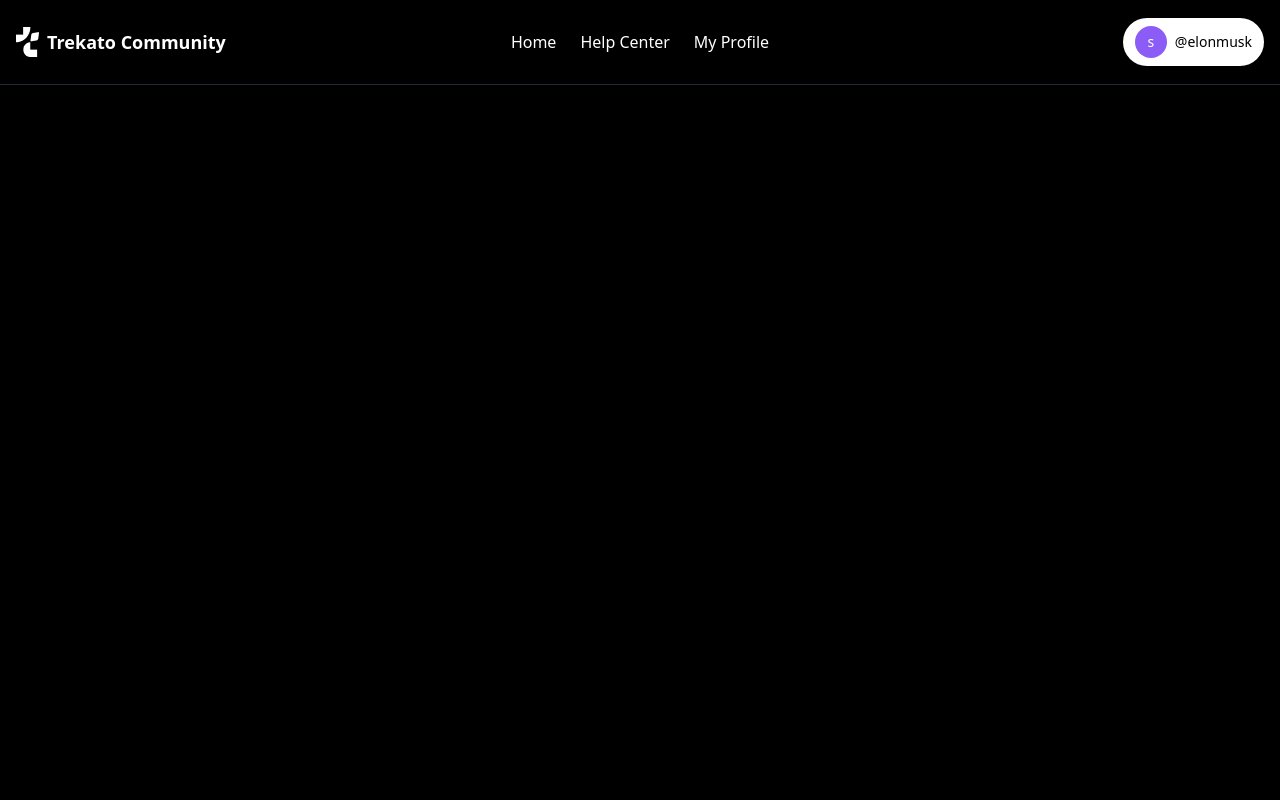
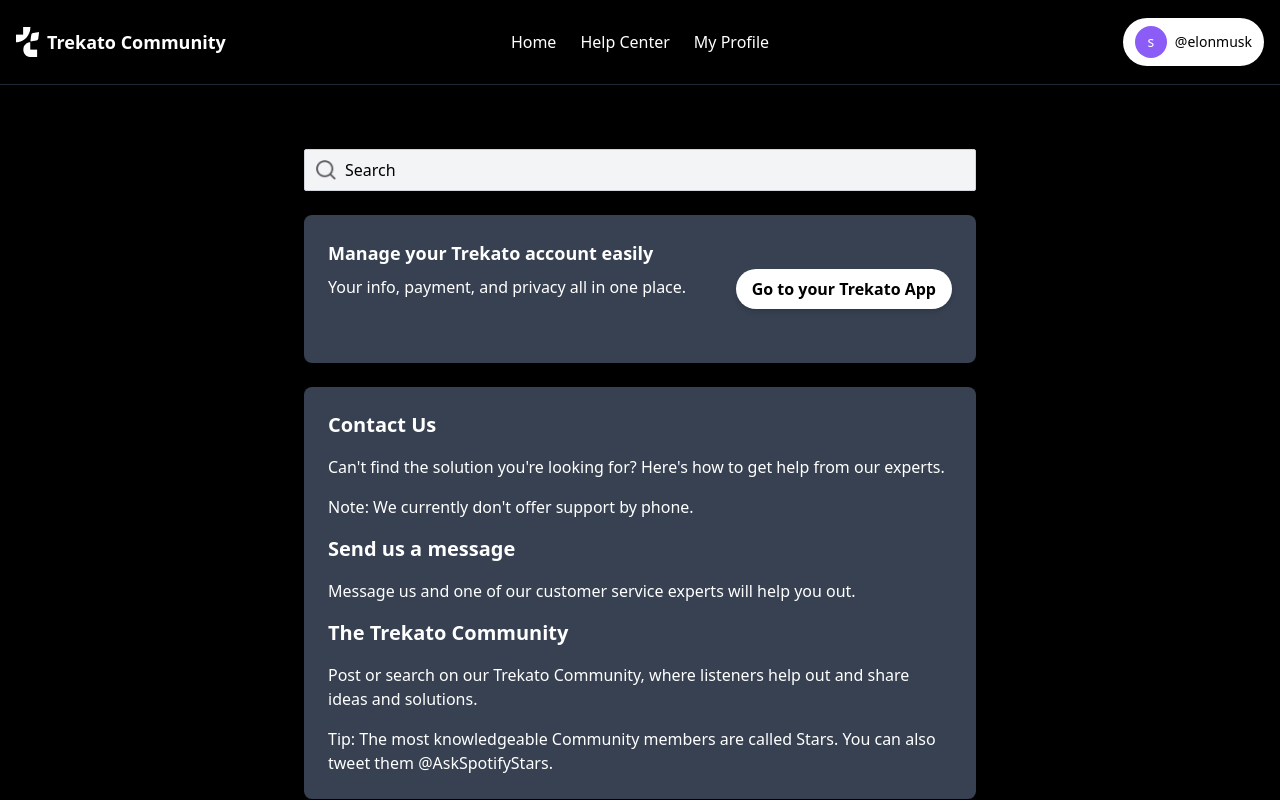
Before and after one commit to AhammedAfnan/Trekato-frontend, a React (Create React App) app in the folder frontend/: page /help-center in a window 1280 px wide. Built offline with nearby package versions, Linux system fonts and the light colour scheme.

Commit message:
updated the HelpCenter page

```diff
--- a/frontend/src/pages/HelpCenter.tsx
+++ b/frontend/src/pages/HelpCenter.tsx
@@ -9,26 +9,69 @@ const HelpCenter: React.FC = () => {
   ];
 
   return (
-    <div className="bg-black h-screen text-white">
+    <div className="bg-black min-h-screen text-white">
       {/* Navbar */}
       <Navbar links={links} />
 
-      {/* <div className="flex justify-center pt-16 h-[calc(100vh-85px)]">
-        <div className="w-full max-w-lg relative">
+      <div className="flex flex-col items-center pt-16">
+        {/* Search Bar */}
+        <div className="relative w-full max-w-2xl mb-6">
           <div className="relative flex items-center">
+            {/* Search Logo */}
             <img
               src="/images/Searchlogo.png"
               alt="Search Icon"
-              className="w-5 h-5 ml-3"
+              className="absolute left-3 top-1/2 transform -translate-y-1/2 w-5 h-5"
             />
+            {/* Input Field */}
             <input
               type="text"
               placeholder="Search"
-              className="w-full pl-8 py-2 bg-gray-100 rounded-sm border border-gray-300 placeholder-black"
+              className="w-full pl-10 py-2 bg-gray-100 rounded-sm border border-gray-300 placeholder-black focus:outline-none focus:ring-2 focus:ring-blue-500"
             />
           </div>
         </div>
-      </div> */}
+
+        {/* Content Section */}
+        <div className="bg-gray-700 p-6 rounded-lg w-full max-w-2xl mx-4 relative">
+          {/* Text Section */}
+          <div className="flex flex-col items-start mb-6">
+            <h2 className="text-lg font-semibold mb-2">
+              Manage your Trekato account easily
+            </h2>
+            <p className="mb-4">
+              Your info, payment, and privacy all in one place.
+            </p>
+          </div>
+
+          {/* Button Section */}
+          <button className="bg-white text-black font-semibold py-2 px-4 rounded-full shadow-md absolute right-6 bottom-1/2 transform translate-y-1/2 whitespace-nowrap">
+            Go to your Trekato App
+          </button>
+        </div>
+
+        {/* New Section */}
+        <div className="bg-gray-700 p-6 rounded-lg w-full max-w-2xl mx-4 mt-6 min-h-fit">
+          <h1 className="text-xl font-bold mb-4">Contact Us</h1>
+          <p className="mb-4">
+            Can't find the solution you're looking for? Here's how to get help from our experts.
+          </p>
+          <p className="mb-4">
+            Note: We currently don't offer support by phone.
+          </p>
+          <h1 className="text-xl font-bold mb-4">Send us a message</h1>
+          <p className="mb-4">
+            Message us and one of our customer service experts will help you out.
+          </p>
+          <h1 className="text-xl font-bold mb-4">The Trekato Community</h1>
+          <p className="mb-4">
+            Post or search on our Trekato Community, where listeners help out and share ideas and solutions.
+          </p>
+          <p>
+            Tip: The most knowledgeable Community members are called Stars. You can also tweet them @AskSpotifyStars.
+          </p>
+        </div>
+      </div>
     </div>
   );
 };
```
